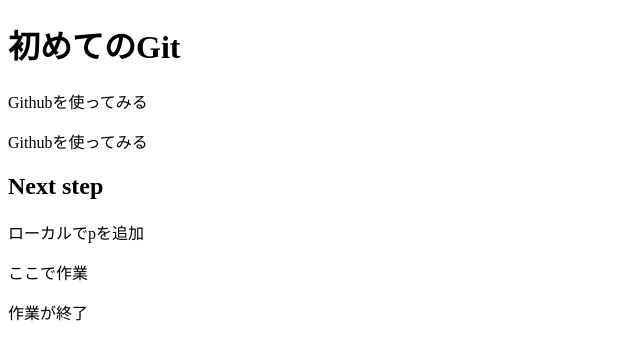
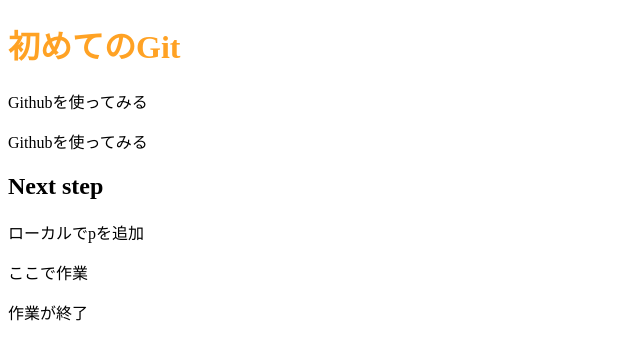
Before and after one commit to Akariiiiiiiiii/akariiiiiiiiii.github.io, a plain HTML site: page index.html in a window 1280 px wide. Shown: the whole page, without its empty margins (0-640 px from the left). Drawn offline with Linux system fonts and the light colour scheme.

Commit message:
css追加

```diff
--- /dev/null
+++ b/css/style.css
@@ -0,0 +1,5 @@
+@charset "UTF=8";
+
+h1{
+    color:#ffa224;
+}
--- a/index.html
+++ b/index.html
@@ -4,7 +4,7 @@
   <meta charset="UTF-8">
 
   <title>Githubを使ってみる</title>
-
+  <link rel="stylesheet" href="css/style.css">
 </head>
 <body>
 <h1>初めてのGit</h1>
```
